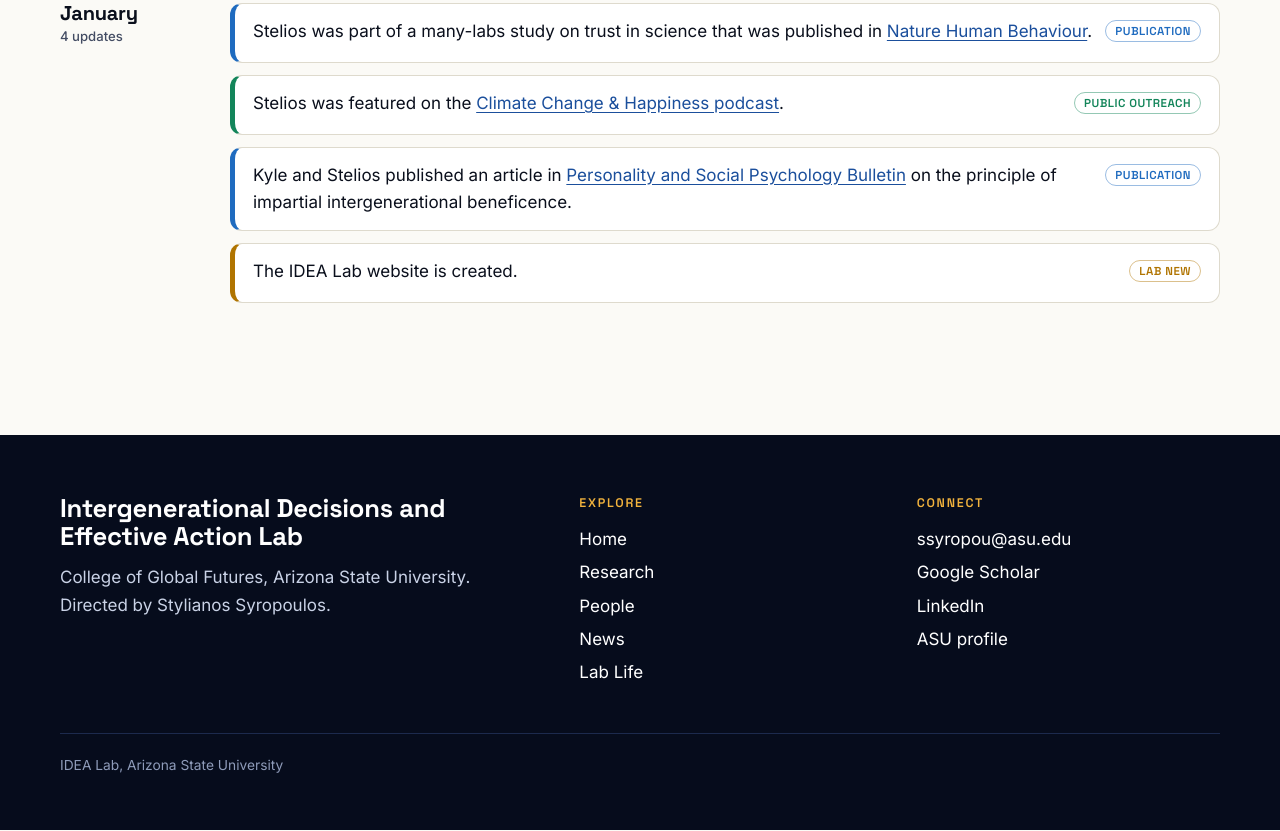
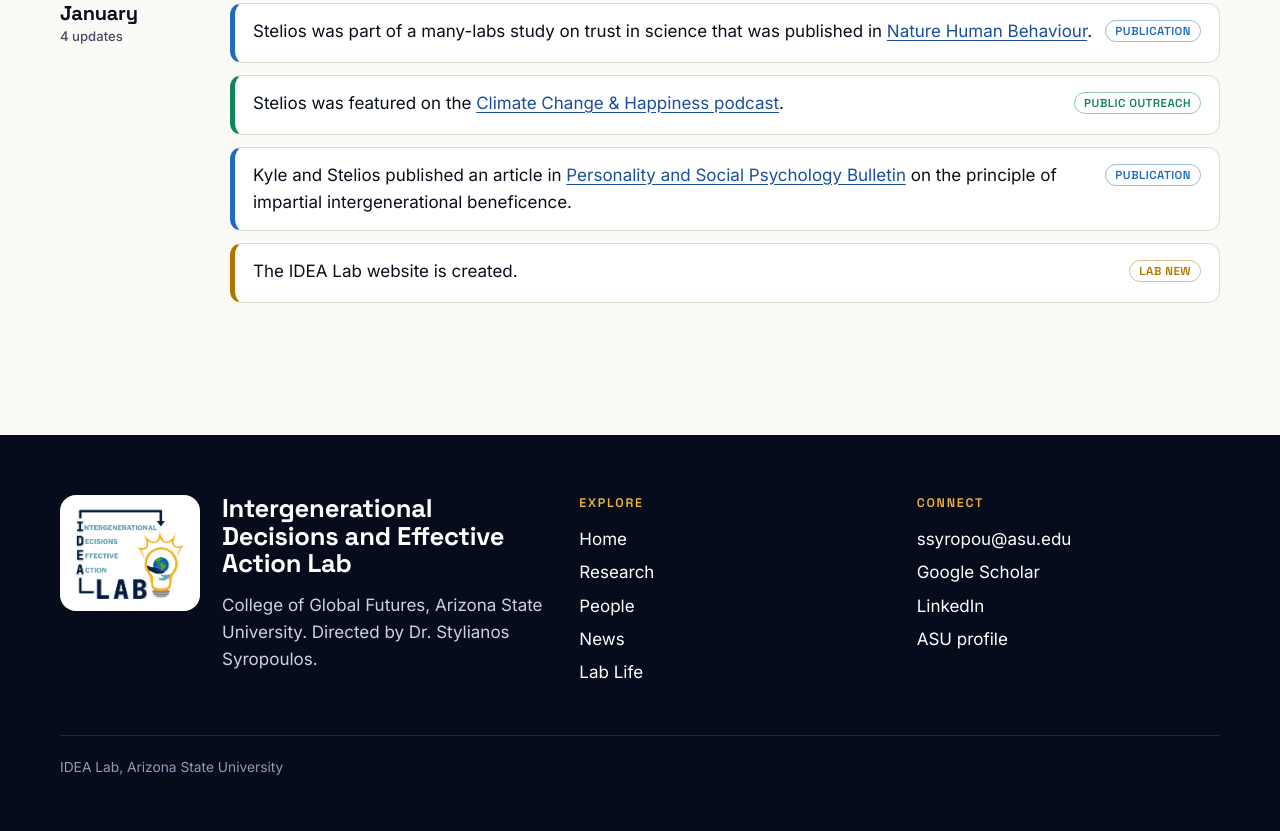
Before and after one commit to syropoulosstylianos-cyber/idea-lab-website, a plain HTML site: page news.html in a window 1280 px wide. Shown: the part 7390-8221 px from the top of the page. Drawn offline with Linux system fonts and the light colour scheme.

Commit message:
Add lab logo to footer, Dr. title, shorten intro
Co-Authored-By: Claude Fable 5.2 <noreply@anthropic.com>

```diff
--- a/assets/css/site.css
+++ b/assets/css/site.css
@@ -345,6 +345,9 @@ dialog::backdrop { background: rgba(4, 8, 20, .72); backdrop-filter: blur(4px);
 footer { background: #060c1c; color: #c9d2e6; padding: 60px 0 40px; margin-top: 0; }
 footer .cols { display: grid; grid-template-columns: 1.6fr 1fr 1fr; gap: 34px; }
 footer h3 { color: #fff; font-size: 1.6rem; }
+.foot-id { display: flex; gap: 22px; align-items: flex-start; }
+.foot-id img { width: 140px; flex: none; background: #fff; border-radius: 16px; padding: 12px; }
+@media (max-width: 520px) { .foot-id { flex-direction: column; } }
 footer h4 { font: 600 .78rem var(--display); letter-spacing: .14em; text-transform: uppercase; color: var(--gold); margin: 0 0 12px; }
 footer a { color: #fff; text-decoration: none; display: block; padding: 3px 0; }
 footer a:hover { text-decoration: underline; }
--- a/assets/js/site.js
+++ b/assets/js/site.js
@@ -51,8 +51,9 @@
   addEventListener('scroll', onScroll, { passive: true }); onScroll();
 
   $('#footer').innerHTML = `<div class="wrap"><div class="cols">
-    <div><h3>Intergenerational Decisions and Effective Action Lab</h3>
-      <p style="margin-top:14px;max-width:44ch">College of Global Futures, Arizona State University. Directed by Stylianos Syropoulos.</p></div>
+    <div class="foot-id"><img src="assets/img/idea-lab-logo.png" alt="IDEA Lab logo" width="140">
+      <div><h3>Intergenerational Decisions and Effective Action Lab</h3>
+      <p style="margin-top:14px;max-width:44ch">College of Global Futures, Arizona State University. Directed by Dr. Stylianos Syropoulos.</p></div></div>
     <div><h4>Explore</h4>${NAV.map(([h, t]) => `<a href="${h}">${t}</a>`).join('')}</div>
     <div><h4>Connect</h4>
       <a href="mailto:${EMAIL}">${EMAIL}</a>
```
Also changed, not shown: index.html (+1 -1 lines).
